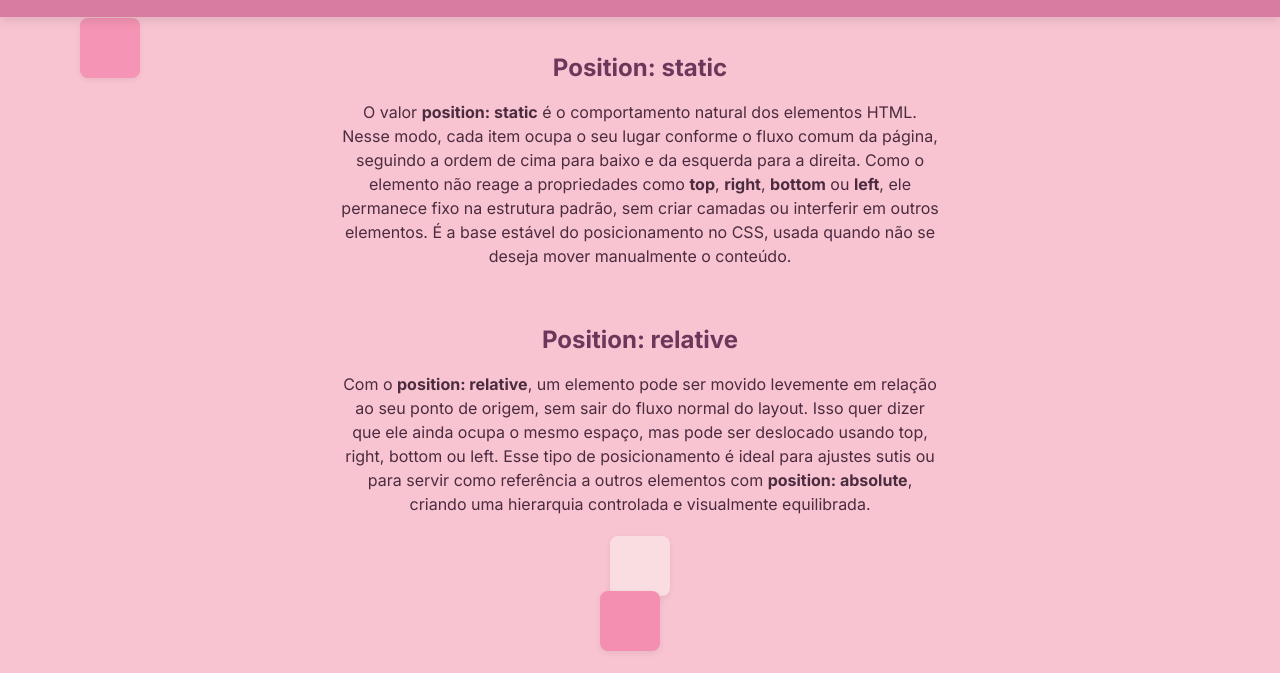
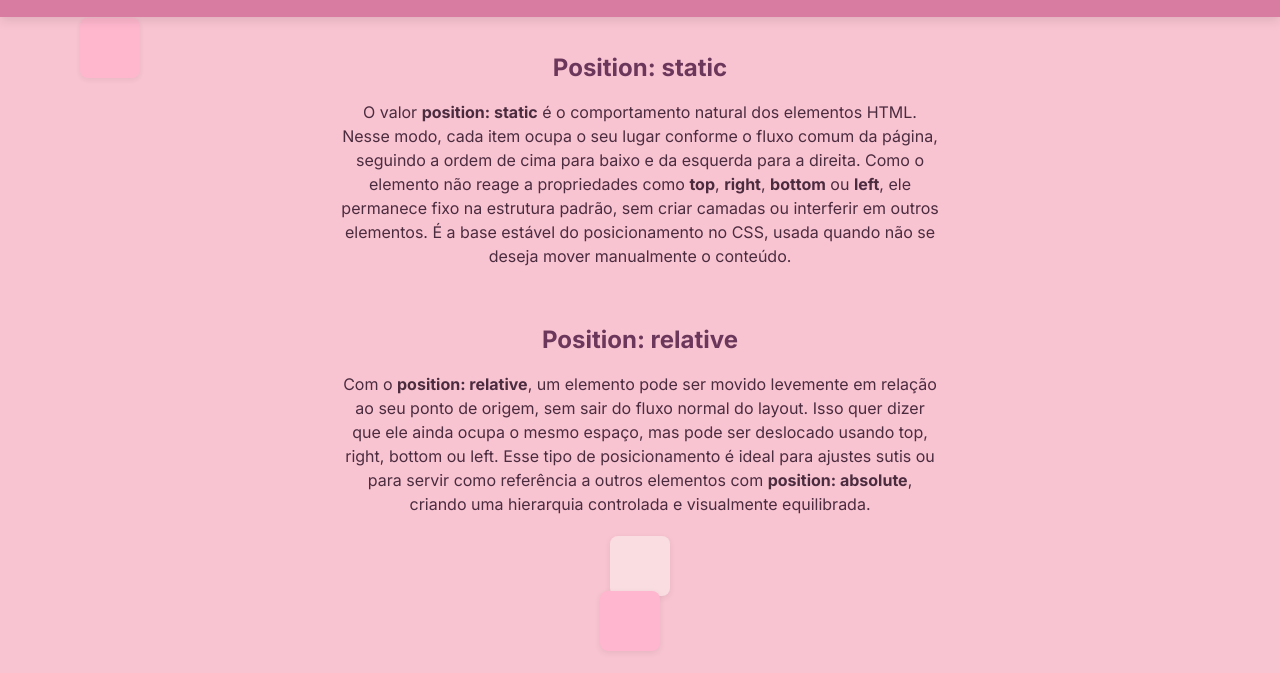
Before and after one commit to yasmincroti/position, a plain HTML site: page index.html in a window 1280 px wide. Shown: the part 102-775 px from the top of the page. Drawn offline with Linux system fonts and the light colour scheme.

Commit message:
alteração das cores

```diff
--- a/style.css
+++ b/style.css
@@ -82,7 +82,7 @@ main {
 }
 
 .main-conteiner section .pastel {
-  background: #f48fb1;
+  background: #ffb6ce;
 }
 
 .main-conteiner h2 {
```
